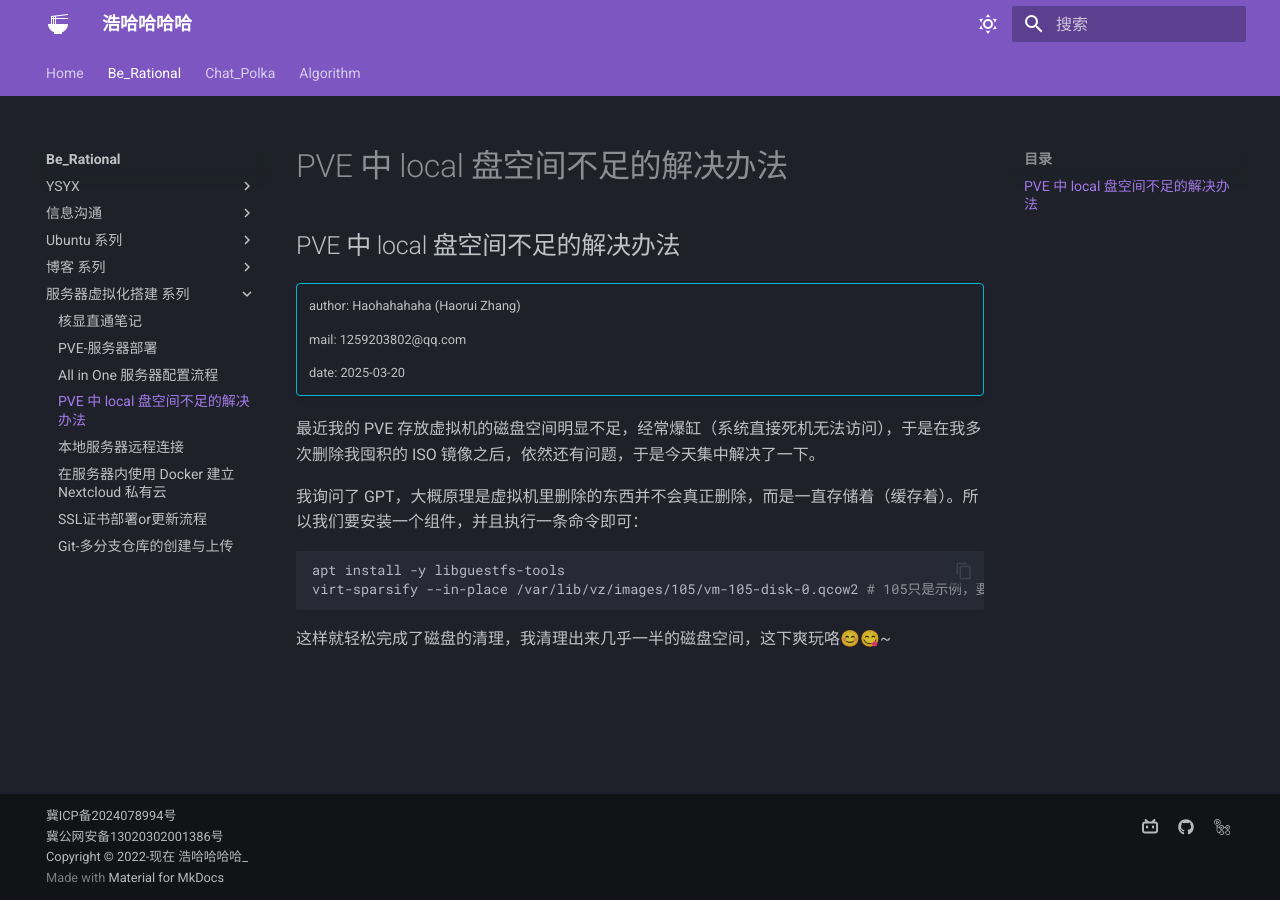
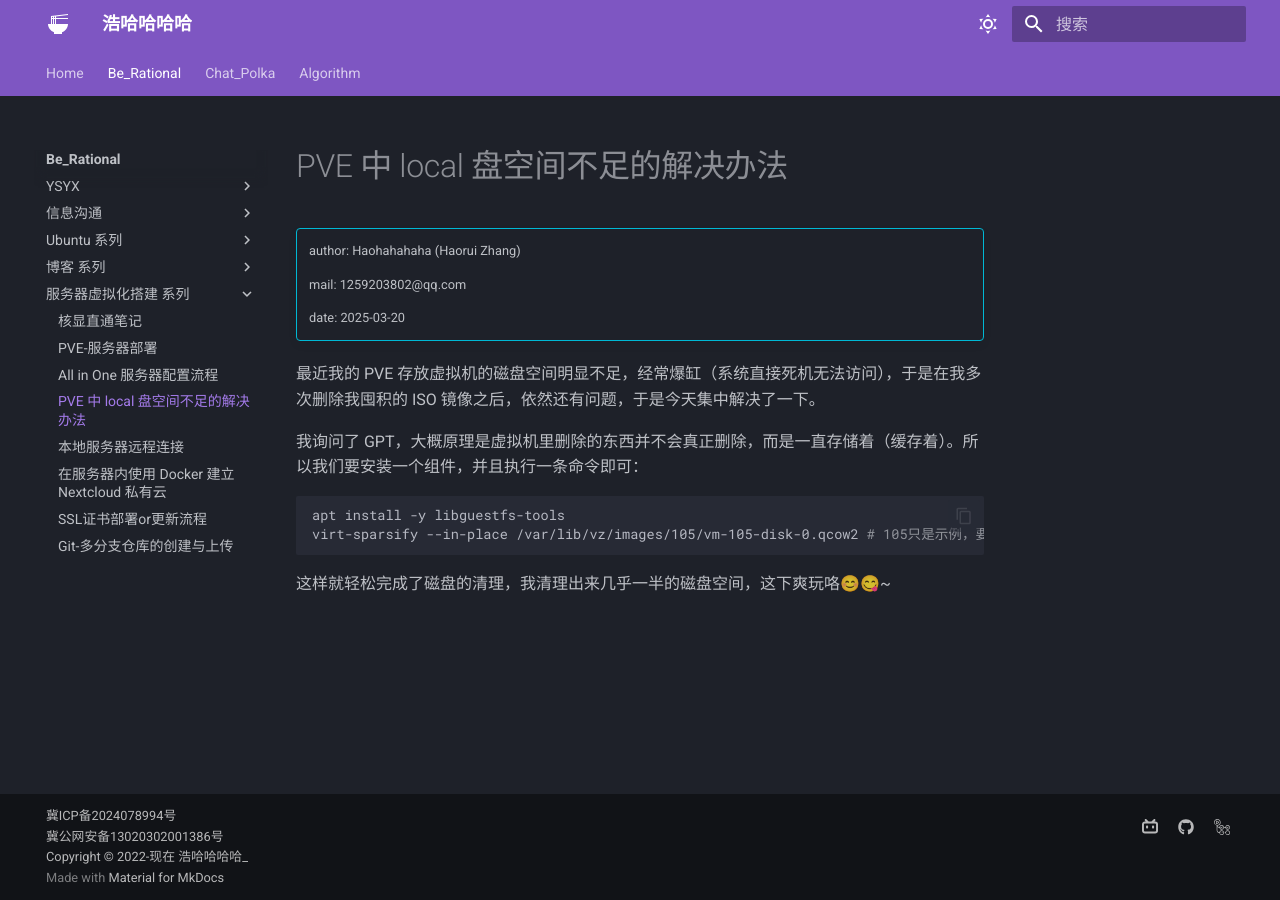
Before and after one commit to Haohahahaha/cs, an MkDocs documentation site: the page built from docs/Server/AIO/AIO-Disk.md, in a window 1280 px wide. Built offline with MkDocs 1.6.1 and Material for MkDocs 9.7.7, drawn with Linux system fonts in a browser that asks for light colours.

Commit message:
2025-03-20_19:50:50 update

```diff
--- a/docs/Server/AIO/AIO-Disk.md
+++ b/docs/Server/AIO/AIO-Disk.md
@@ -1,4 +1,4 @@
-## PVE 中 local 盘空间不足的解决办法
+# PVE 中 local 盘空间不足的解决办法
 
 !!! info ""
 
```
